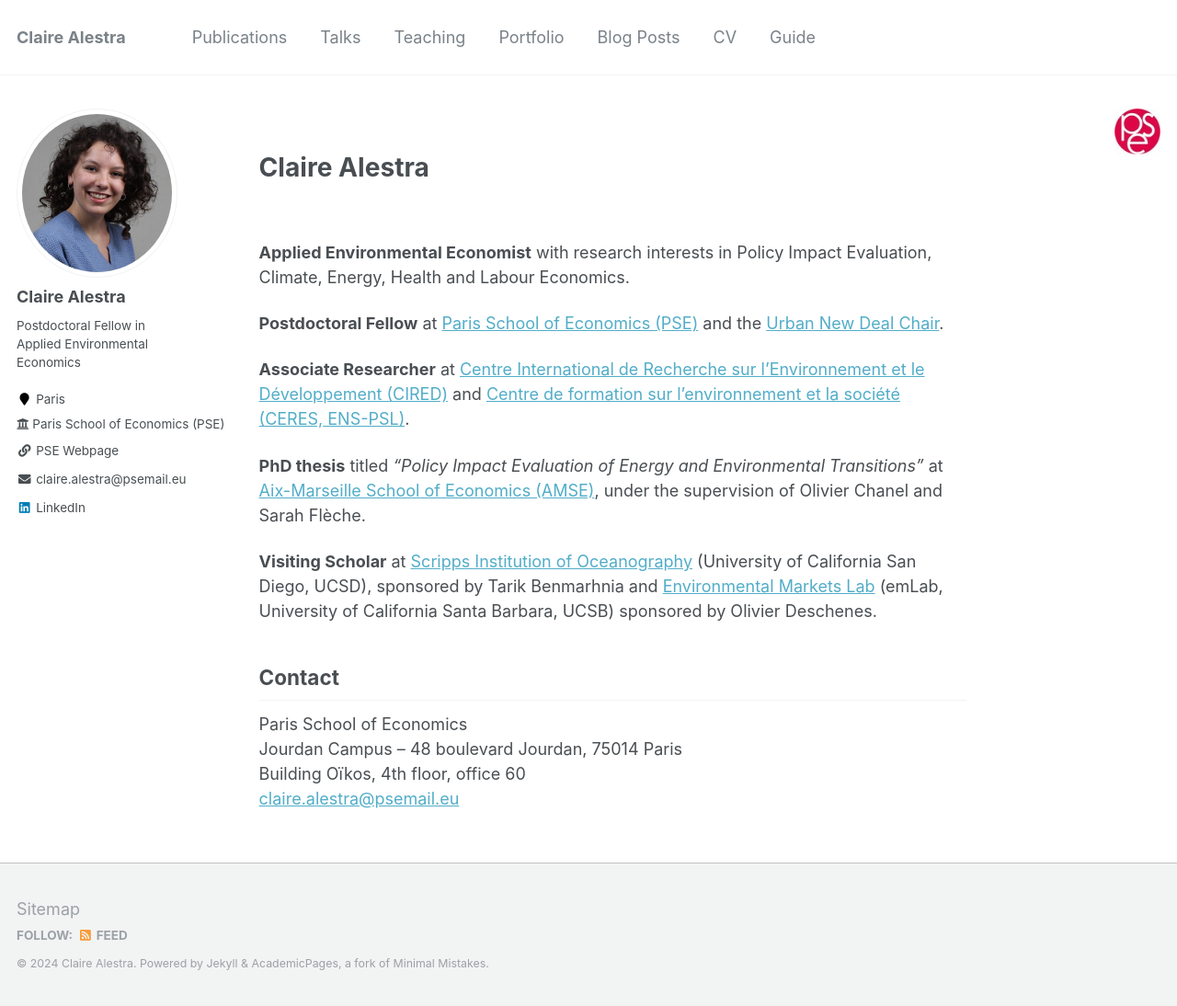
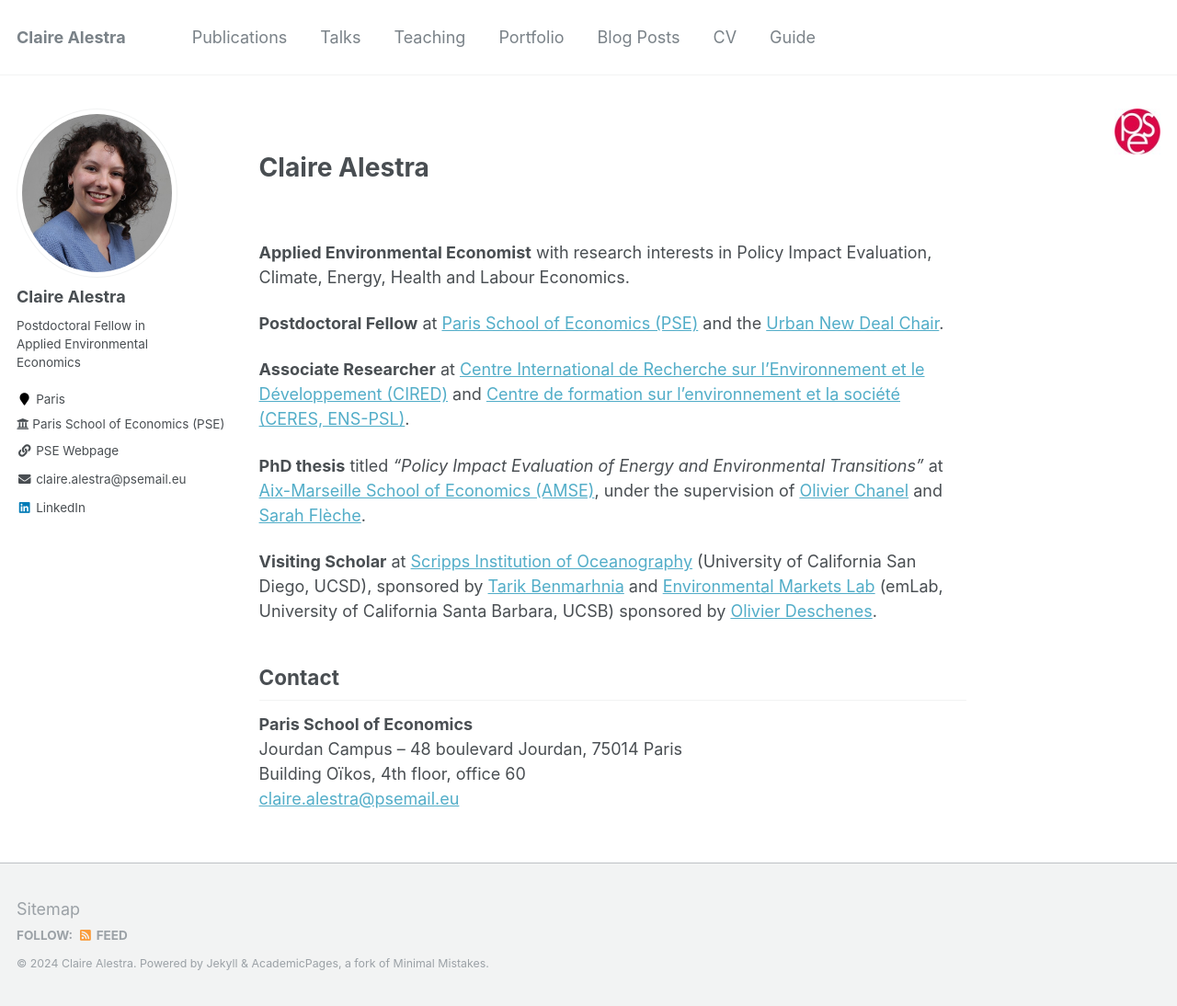
Before and after one commit to ClaireAlestra/ClaireAlestra.github.io, a Jekyll site: the page built from _pages/about.md, in a window 1280 px wide and 1094 px high. Shown: the whole window at 92% size. Built offline with Jekyll 4.4.1, drawn with Linux system fonts in a browser that asks for light colours; part of the change alters nothing that is shown.

```diff
--- a/_pages/about.md
+++ b/_pages/about.md
@@ -16,13 +16,13 @@ redirect_from:
 
 **Associate Researcher** at [Centre International de Recherche sur l'Environnement et le Développement (CIRED)](https://www.centre-cired.fr/en/) and [Centre de formation sur l’environnement et la société (CERES, ENS-PSL)](https://ceres.ens.fr/).
 
-**PhD thesis** titled *"Policy Impact Evaluation of Energy and Environmental Transitions"* at [Aix-Marseille School of Economics (AMSE)](https://www.amse-aixmarseille.fr/en), under the supervision of Olivier Chanel and Sarah Flèche.
+**PhD thesis** titled *"Policy Impact Evaluation of Energy and Environmental Transitions"* at [Aix-Marseille School of Economics (AMSE)](https://www.amse-aixmarseille.fr/en), under the supervision of [Olivier Chanel](https://www.amse-aixmarseille.fr/en/members/chanel) and [Sarah Flèche](https://sites.google.com/site/sarahfleche/home).
 
-**Visiting Scholar** at [Scripps Institution of Oceanography](https://scripps.ucsd.edu/) (University of California San Diego, UCSD), sponsored by Tarik Benmarhnia and [Environmental Markets Lab](https://emlab.ucsb.edu/) (emLab, University of California Santa Barbara, UCSB) sponsored by Olivier Deschenes.
+**Visiting Scholar** at [Scripps Institution of Oceanography](https://scripps.ucsd.edu/) (University of California San Diego, UCSD), sponsored by [Tarik Benmarhnia](https://profiles.ucsd.edu/tarik.benmarhnia#toc-id1) and [Environmental Markets Lab](https://emlab.ucsb.edu/) (emLab, University of California Santa Barbara, UCSB) sponsored by [Olivier Deschenes](https://www.olivierdeschenes.org/).
 
 ## Contact
 
-Paris School of Economics <br>
+**Paris School of Economics** <br>
 Jourdan Campus – 48 boulevard Jourdan, 75014 Paris <br>
 Building Oïkos, 4th floor, office 60  <br>
 [claire.alestra@psemail.eu](claire.alestra@psemail.eu)
```
